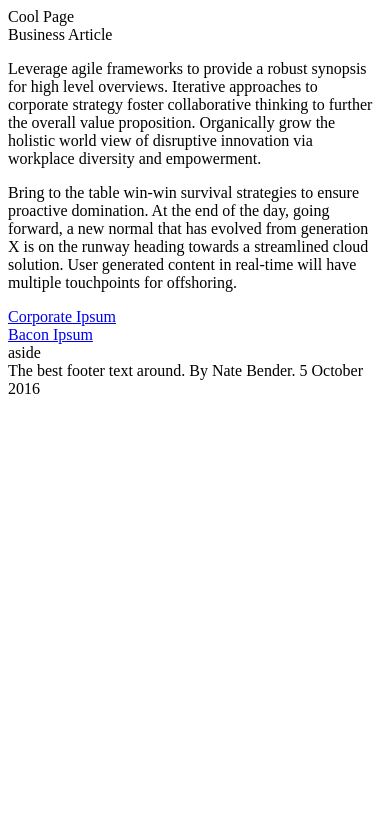
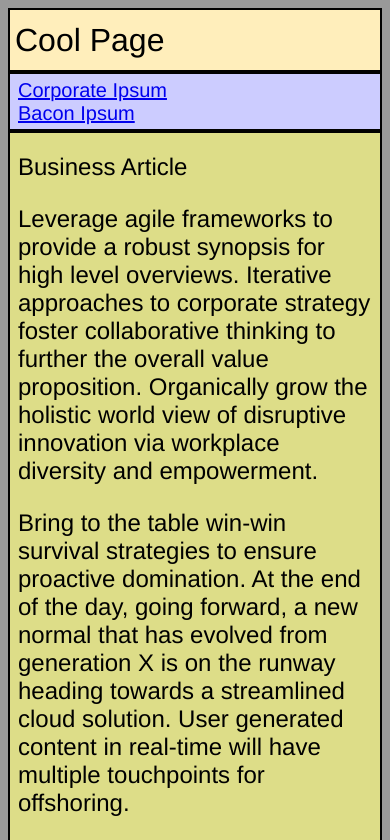
Before and after one commit to nsbender/CS336, a plain HTML site: page lab05/example.html in a window 390 px wide. Shown: the top 840 px of the page. Drawn offline with Linux system fonts and the light colour scheme.

Commit message:
Compiled modified sty

```diff
--- a/lab05/style.css
+++ b/lab05/style.css
@@ -1,15 +1,16 @@
-body
+body {
   font: 24px Helvetica;
   background: #999;
-
-#main
+}
+#main {
   min-height: 800px;
   margin: 0px;
   padding: 0px;
   display: flex;
   flex-flow: row;
-
- article
+}
+#main > article {
+/*margin: 4px;*/
   padding-top: 20px;
   padding-left: 8px;
   padding-right: 8px;
@@ -17,8 +18,8 @@ body
   background: #dd8;
   flex: 3 1 60%;
   order: 2;
-
-nav
+}
+#main > nav {
   padding-top: 20px;
   padding-left: 8px;
   padding-right: 8px;
@@ -27,8 +28,8 @@ nav
   flex: 1 6 20%;
   order: 1;
   text-align: right;
-
-aside
+}
+#main > aside {
   padding-top: 20px;
   padding-left: 8px;
   padding-right: 8px;
@@ -36,8 +37,8 @@ aside
   background: #ccf;
   flex: 1 6 20%;
   order: 3;
-
-header
+}
+header {
   display: block;
   padding: 5px;
   min-height: 100px;
@@ -45,8 +46,8 @@ header
   background: #feb;
   line-height: 100px;
   font-size: 48px;
-
-footer
+}
+footer {
   display: block;
   padding: 10px;
   min-height: 100px;
@@ -54,29 +55,37 @@ footer
   background: #feb;
   line-height: 100px;
   font-size: 18px;
-
+}
 /* Too narrow to support three columns */
-@media all and (max-width: 640px)
-  #main, #page
+@media all and (max-width: 640px) {
+  #main,
+  #page {
     flex-direction: column;
-
-   article, nav, aside
+  }
+  #main > article,
+  #main > nav,
+  #main > aside {
 /* Return them to document order */
     order: 0;
-
-  nav, aside, header, footer
+  }
+  #main > nav,
+  #main > aside,
+  header,
+  footer {
     min-height: 50px;
     max-height: 50px;
     text-align: left;
-
-  header
+  }
+  header {
     line-height: 50px;
     font-size: 32px;
-
-  footer
+  }
+  footer {
     line-height: 50px;
-
-  nav
+  }
+  #main > nav {
     padding-top: 5px;
     order: -1;
     font-size: 20px;
+  }
+}
```
